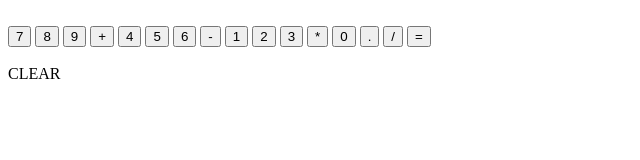
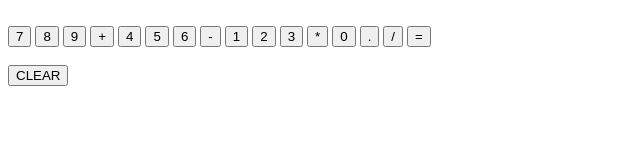
Before and after one commit to EGROENE/browser-calculator, a plain HTML site: page index.html in a window 1280 px wide. Shown: the full height of the page, 0-640 px from the left. Drawn offline with Linux system fonts and the light colour scheme.

Commit message:
Change clear from div to btn

```diff
--- a/index.html
+++ b/index.html
@@ -33,7 +33,7 @@
             <button id="equals-btn">=</button>
         </div>
         <br>
-        <div id="clear-btn">CLEAR</div>
+        <button id="clear-btn">CLEAR</button>
     </div>
     <script type="javascript" src="./main.js"></script>
 </body>
```
